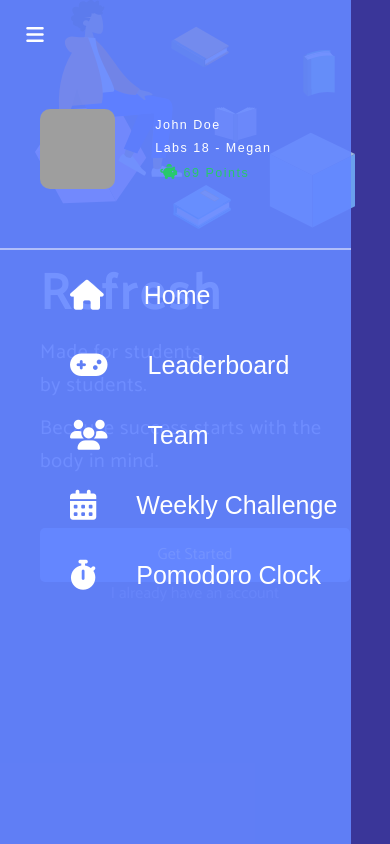
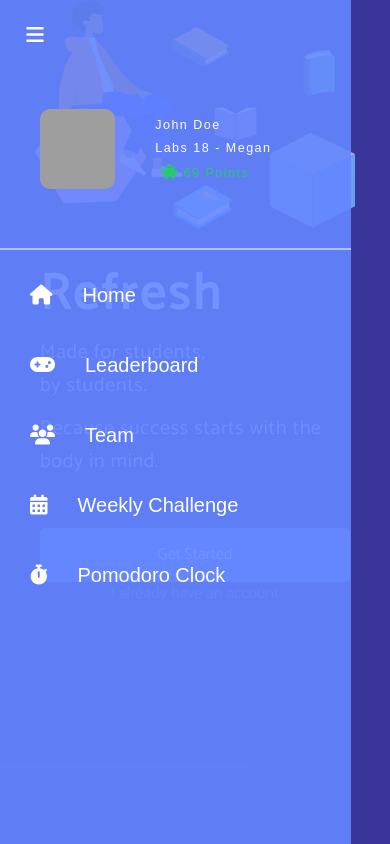
Before and after one commit to BloomTech-Labs/refresh-fe, a React (Create React App) app: page / in a window 390 px wide. Built offline with nearby package versions, Linux system fonts and the light colour scheme; grey boxes are pictures that could not be loaded.

Commit message:
fix menu item spacing for mobile

```diff
--- a/src/views/mobile-menu/MobileMenu.js
+++ b/src/views/mobile-menu/MobileMenu.js
@@ -207,8 +207,8 @@ const NavButton = styled.div`
         width: 100%;
         height: 5rem;
         margin: 2rem 0;
-        padding: 1rem 1rem 1rem 5rem;
-        font-size: 2.5rem;
+        padding: 1rem;
+        font-size: 2rem;
         color: #FFF;
         display: flex;
         flex-flow: row nowrap;
@@ -217,8 +217,8 @@ const NavButton = styled.div`
 
 
             i {
-                margin: 2rem 4rem 2rem 2rem;
-                font-size: 3rem;
+                margin: 2rem 3rem 2rem 2rem;
+                font-size: 2rem;
             }
 `
 
```
